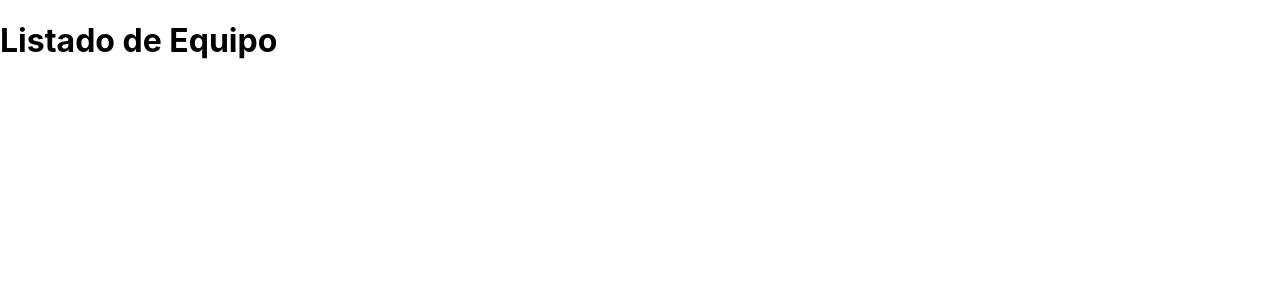
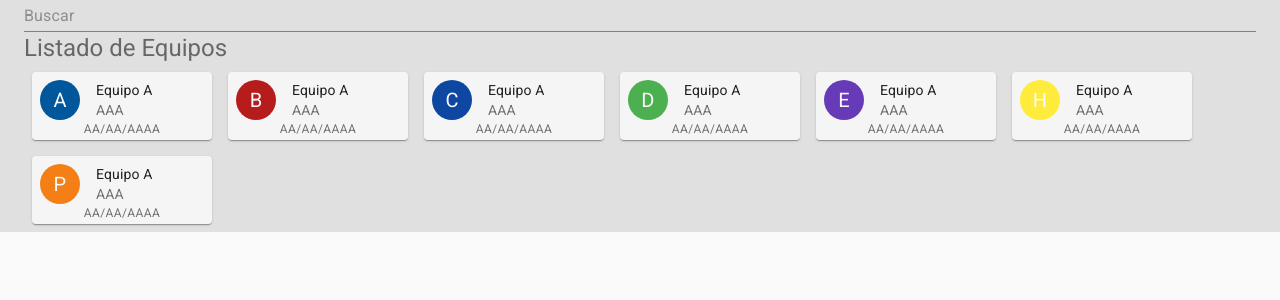
Before and after one commit to juaneme8/control-stock, a Next.js app: page /listado in a window 1280 px wide. Shown: the top 300 px of the page. Built offline with nearby package versions, Linux system fonts and the light colour scheme.

Commit message:
Agregado de cards con colores de cada línea

```diff
--- a/package.json
+++ b/package.json
@@ -8,6 +8,8 @@
     "start": "next start"
   },
   "dependencies": {
+    "@material-ui/core": "^4.11.3",
+    "@material-ui/icons": "^4.11.2",
     "next": "10.0.9",
     "react": "17.0.2",
     "react-dom": "17.0.2"
--- a/pages/_app.js
+++ b/pages/_app.js
@@ -1,7 +1,37 @@
-import '../styles/globals.css'
+import React from 'react';
+import PropTypes from 'prop-types';
+import Head from 'next/head';
+import { ThemeProvider } from '@material-ui/core/styles';
+import CssBaseline from '@material-ui/core/CssBaseline';
+import theme from '../src/theme';
 
-function MyApp({ Component, pageProps }) {
-  return <Component {...pageProps} />
+export default function MyApp(props) {
+	const { Component, pageProps } = props;
+
+	React.useEffect(() => {
+		// Remove the server-side injected CSS.
+		const jssStyles = document.querySelector('#jss-server-side');
+		if (jssStyles) {
+			jssStyles.parentElement.removeChild(jssStyles);
+		}
+	}, []);
+
+	return (
+		<React.Fragment>
+			<Head>
+				<title>My page</title>
+				<meta name='viewport' content='minimum-scale=1, initial-scale=1, width=device-width' />
+			</Head>
+			<ThemeProvider theme={theme}>
+				{/* CssBaseline kickstart an elegant, consistent, and simple baseline to build upon. */}
+				<CssBaseline />
+				<Component {...pageProps} />
+			</ThemeProvider>
+		</React.Fragment>
+	);
 }
 
-export default MyApp
+MyApp.propTypes = {
+	Component: PropTypes.elementType.isRequired,
+	pageProps: PropTypes.object.isRequired,
+};
--- /dev/null
+++ b/pages/_document.js
@@ -0,0 +1,65 @@
+import React from 'react';
+import Document, { Html, Head, Main, NextScript } from 'next/document';
+import { ServerStyleSheets } from '@material-ui/core/styles';
+import theme from '../src/theme';
+
+export default class MyDocument extends Document {
+	render() {
+		return (
+			<Html lang='en'>
+				<Head>
+					{/* PWA primary color */}
+					<meta name='theme-color' content={theme.palette.primary.main} />
+					<link rel='stylesheet' href='https://fonts.googleapis.com/css?family=Roboto:300,400,500,700&display=swap' />
+				</Head>
+				<body>
+					<Main />
+					<NextScript />
+				</body>
+			</Html>
+		);
+	}
+}
+
+// `getInitialProps` belongs to `_document` (instead of `_app`),
+// it's compatible with server-side generation (SSG).
+MyDocument.getInitialProps = async ctx => {
+	// Resolution order
+	//
+	// On the server:
+	// 1. app.getInitialProps
+	// 2. page.getInitialProps
+	// 3. document.getInitialProps
+	// 4. app.render
+	// 5. page.render
+	// 6. document.render
+	//
+	// On the server with error:
+	// 1. document.getInitialProps
+	// 2. app.render
+	// 3. page.render
+	// 4. document.render
+	//
+	// On the client
+	// 1. app.getInitialProps
+	// 2. page.getInitialProps
+	// 3. app.render
+	// 4. page.render
+
+	// Render app and page and get the context of the page with collected side effects.
+	const sheets = new ServerStyleSheets();
+	const originalRenderPage = ctx.renderPage;
+
+	ctx.renderPage = () =>
+		originalRenderPage({
+			enhanceApp: App => props => sheets.collect(<App {...props} />),
+		});
+
+	const initialProps = await Document.getInitialProps(ctx);
+
+	return {
+		...initialProps,
+		// Styles fragment is rendered after the app and page rendering finish.
+		styles: [...React.Children.toArray(initialProps.styles), sheets.getStyleElement()],
+	};
+};
--- a/pages/listado.js
+++ b/pages/listado.js
@@ -1,11 +1,113 @@
+import { Avatar, Box, Card, CardContent, CardHeader, Container, makeStyles, TextField, Typography } from '@material-ui/core';
 import React from 'react';
+import { grey, lightBlue, red, blue, green, deepPurple, yellow } from '@material-ui/core/colors';
 
-function listado() {
+const useStyles = makeStyles(theme => ({
+	// List
+	container: {
+		background: grey[300],
+	},
+	list: {
+		display: 'flex',
+		flexDirection: 'row',
+		flexWrap: 'wrap',
+	},
+
+	// Device
+	root: {
+		width: 180,
+		margin: theme.spacing(1),
+		background: grey[100],
+	},
+	cardHeader: {
+		padding: theme.spacing(1, 1, 0, 1),
+	},
+	badgeA: {
+		background: lightBlue[900],
+	},
+	badgeB: {
+		background: red[900],
+	},
+	badgeC: {
+		background: blue[900],
+	},
+	badgeD: {
+		background: green[500],
+	},
+	badgeE: {
+		background: deepPurple[500],
+	},
+	badgeH: {
+		background: yellow[500],
+	},
+	badgeP: {
+		background: yellow[900],
+	},
+	cardContent: {
+		display: 'flex',
+		justifyContent: 'center',
+		padding: 0,
+		'&:last-child': {
+			paddingBottom: 0,
+		},
+	},
+}));
+
+function List() {
+	const classes = useStyles();
+
+	const handleSearch = e => {
+		const {
+			target: { value: inputValue },
+		} = e;
+
+		console.log(inputValue);
+	};
+
 	return (
-		<div>
-			<h1>Listado de Equipo</h1>
-		</div>
+		<Container className={classes.container}>
+			<TextField placeholder='Buscar' fullWidth onChange={handleSearch} />
+			<Typography variant='h5' color='textSecondary'>
+				Listado de Equipos
+			</Typography>
+			<Box className={classes.list}>
+				<Device line='A' title='Equipo A' barCode='AAA' date='AA/AA/AAAA' />
+				<Device line='B' title='Equipo A' barCode='AAA' date='AA/AA/AAAA' />
+				<Device line='C' title='Equipo A' barCode='AAA' date='AA/AA/AAAA' />
+				<Device line='D' title='Equipo A' barCode='AAA' date='AA/AA/AAAA' />
+				<Device line='E' title='Equipo A' barCode='AAA' date='AA/AA/AAAA' />
+				<Device line='H' title='Equipo A' barCode='AAA' date='AA/AA/AAAA' />
+				<Device line='P' title='Equipo A' barCode='AAA' date='AA/AA/AAAA' />
+			</Box>
+		</Container>
 	);
 }
 
-export default listado;
+const Device = props => {
+	const classes = useStyles(props);
+
+	const { line, title, barCode, date } = props;
+
+	return (
+		<Card className={classes.root}>
+			<CardHeader
+				className={classes.cardHeader}
+				avatar={
+					<Avatar aria-label='linea' className={`${classes[`badge${line}`]}`}>
+						{line}
+					</Avatar>
+				}
+				title={title}
+				subheader={barCode}
+			/>
+
+			<CardContent className={classes.cardContent}>
+				<Typography variant='caption' color='textSecondary'>
+					{date}
+				</Typography>
+			</CardContent>
+		</Card>
+	);
+};
+
+export default List;
--- /dev/null
+++ b/src/theme.js
@@ -0,0 +1,5 @@
+import { createMuiTheme } from '@material-ui/core/styles';
+
+const theme = createMuiTheme({});
+
+export default theme;
```
Also changed, not shown: 1 other file (tests, documents, lock files or other folders).
